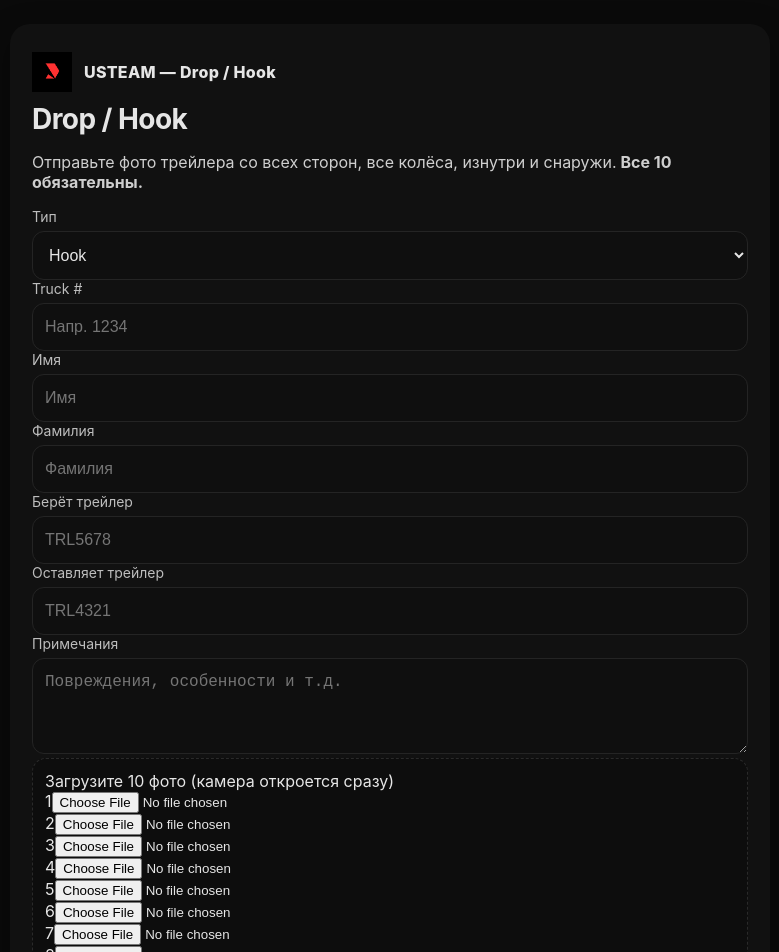
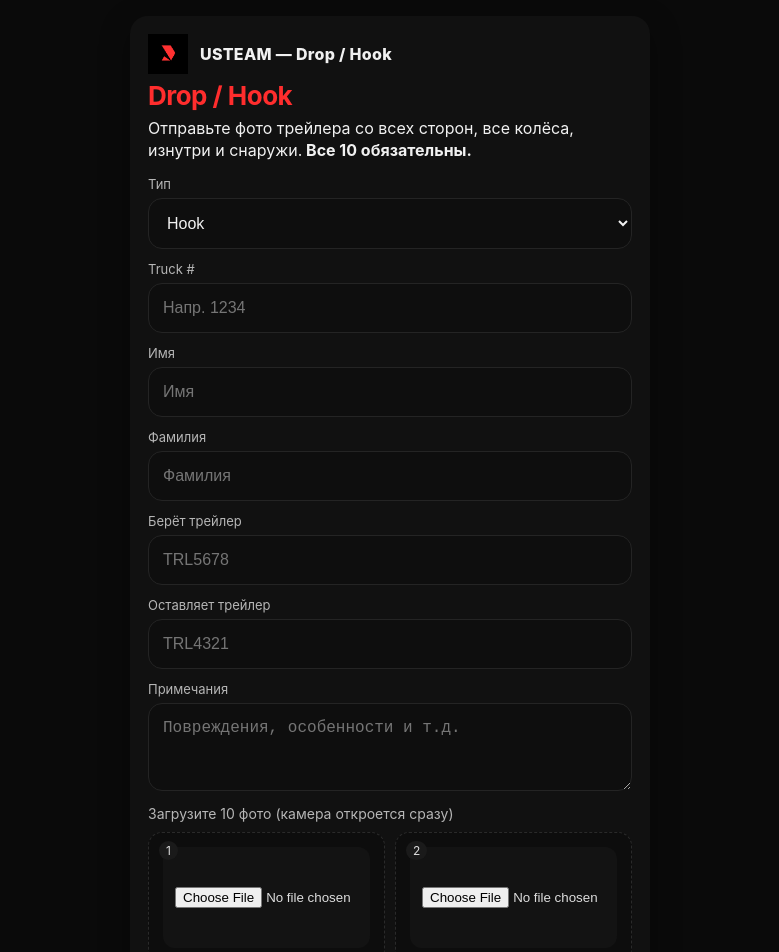
Before and after one commit to danmiller22/222, a Next.js app in the folder drop-hook-vercel-fixed-public/: page / in a window 1280 px wide. Shown: the top 952 px of the page, without its empty margins (250-1029 px from the left). Built offline with nearby package versions, Linux system fonts and the light colour scheme.

Commit message:
Update globals.css

```diff
--- a/drop-hook-vercel-fixed-public/app/globals.css
+++ b/drop-hook-vercel-fixed-public/app/globals.css
@@ -1,39 +1,65 @@
-
 :root{
   --bg:#0a0a0a;
   --panel:#111;
-  --ink:#e6e6e6;
-  --muted:#9b9b9b;
-  --accent:#ff2d2d;
-  --radius:20px;
+  --ink:#f1f1f1;
+  --muted:#b6b6b6;
+  --accent:#ff2d2d; /* красный */
+  --radius:18px;
 }
 *{box-sizing:border-box}
 html,body{padding:0;margin:0;height:100%;background:var(--bg);color:var(--ink);font-family:-apple-system,BlinkMacSystemFont,'Segoe UI',Roboto,Helvetica,Arial,sans-serif}
 a{color:inherit;text-decoration:none}
-.container{min-height:100vh;display:grid;place-items:center;padding:24px}
-.card{width:100%;max-width:760px;background:var(--panel);border-radius:var(--radius);box-shadow:0 10px 30px rgba(0,0,0,.35);padding:28px 22px}
-h1{margin:0 0 16px;font-size:28px;letter-spacing:-.02em}
-.lead{margin:0 0 16px;color:#cfcfcf}
-.grid{display:grid;grid-template-columns:1fr 1fr;gap:12px}
-label{display:block;font-size:14px;color:#bdbdbd;margin-bottom:6px}
-input[type=text], textarea, select{width:100%;padding:14px 12px;border:1px solid #242424;border-radius:12px;background:#0f0f0f;outline:none;font-size:16px;color:var(--ink)}
+
+.container{min-height:100vh;display:grid;place-items:center;padding:16px}
+.card{width:100%;max-width:520px;background:var(--panel);border-radius:var(--radius);box-shadow:0 10px 30px rgba(0,0,0,.35);padding:18px}
+
+.logo{display:flex;align-items:center;gap:12px;margin-bottom:6px}
+.logo img{display:block;height:40px;width:40px;object-fit:contain}
+.brand{font-weight:800;letter-spacing:.02em}
+
+.title{margin:4px 0 6px;font-size:26px;letter-spacing:-.02em;color:var(--accent)}
+.lead{margin:0 0 14px;color:var(--ink);line-height:1.4}
+
+.form-grid{display:grid;grid-template-columns:1fr;gap:12px}
+.field label{display:block;font-size:13px;color:var(--muted);margin-bottom:6px}
+input[type=text], textarea, select{
+  width:100%;padding:15px 14px;border:1px solid #242424;border-radius:14px;background:#0e0e0e;outline:none;font-size:16px;color:var(--ink);
+}
 input:focus,textarea:focus,select:focus{border-color:var(--accent)}
-textarea{min-height:96px;resize:vertical}
-.photos{padding:12px;border:1px dashed #2a2a2a;border-radius:14px;background:#0d0d0d}
-.hint{font-size:12px;color:#a9a9a9}
-.actions{display:flex;gap:10px;justify-content:flex-end;margin-top:10px}
-button{appearance:none;border:0;padding:14px 18px;border-radius:14px;font-weight:700;cursor:pointer}
-.btn-primary{background:var(--accent);color:white}
-.btn-secondary{background:#2a2a2a;color:#ddd}
+textarea{min-height:88px;resize:vertical}
+.field--full{grid-column:1 / -1}
+
+.photos{margin-top:10px}
+.photos-note{font-size:14px;margin-bottom:10px;color:var(--muted)}
+.photos-grid{display:grid;grid-template-columns:1fr 1fr;gap:10px}
+@media(max-width:480px){ .photos-grid{grid-template-columns:1fr;} }
+
+.photo-input{
+  position:relative;
+  border:1px dashed #2a2a2a;
+  background:#0d0d0d;
+  border-radius:14px;
+  padding:14px;
+}
+.photo-index{
+  position:absolute;top:8px;left:10px;
+  background:#1a1a1a;color:#ddd;border-radius:999px;
+  font-size:12px;padding:2px 7px
+}
+.photo-input input{
+  width:100%;
+  padding:40px 12px 40px;
+  border:0;border-radius:12px;
+  background:#131313;color:#ddd;
+}
+
+/* кнопка отправки — удобно жать большим пальцем */
+.btn-primary{
+  appearance:none;border:0;padding:16px 18px;border-radius:14px;font-weight:800;cursor:pointer;background:var(--accent);color:#fff;margin-top:14px
+}
+.btn-full{width:100%}
+
+.success{margin-top:10px;color:#9be07b}
+.error{margin-top:10px;color:#ff6b6b}
+
 .footer{margin-top:18px;text-align:center;color:#bdbdbd;font-size:12px}
-.logo{display:flex;align-items:center;gap:12px;margin-bottom:10px}
-..logo img{
-  display:block;   /* чтобы не «провисал» по базовой линии */
-  height:40px;
-  width:40px;
-  object-fit:contain;
-}
-.brand{font-weight:800;letter-spacing:.02em}
-.success{color:#9be07b}
-.error{color:#ff6b6b}
-.file-row{display:flex;flex-direction:column;gap:6px}
```
